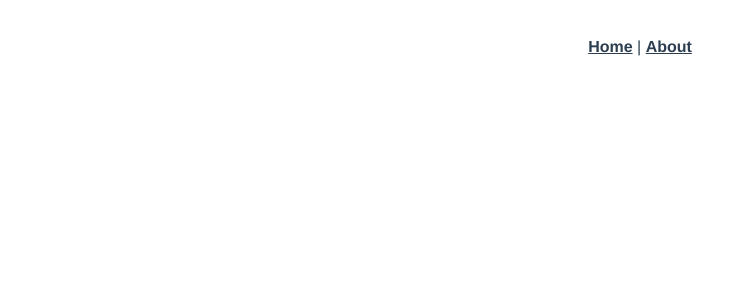
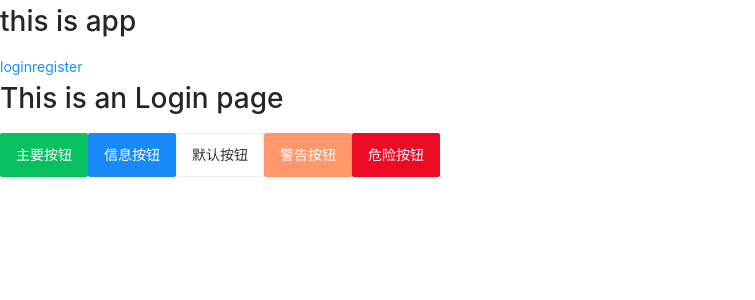
Before and after one commit to Arthur0k/headline, a Vue app: page /#/login in a window 1280 px wide. Shown: the top 300 px of the page, without its empty margins (0-755 px from the left). Built offline with nearby package versions, Linux system fonts and the light colour scheme.

Commit message:
项目初始化

```diff
--- a/babel.config.js
+++ b/babel.config.js
@@ -1,5 +1,12 @@
 module.exports = {
   presets: [
     '@vue/cli-plugin-babel/preset'
+  ],
+  plugins: [
+    ['import', {
+      libraryName: 'vant',
+      libraryDirectory: 'es',
+      style: true
+    }, 'vant']
   ]
 }
--- a/package.json
+++ b/package.json
@@ -9,6 +9,7 @@
   },
   "dependencies": {
     "core-js": "^3.6.5",
+    "vant": "^2.10.3",
     "vue": "^2.6.11",
     "vue-router": "^3.2.0"
   },
@@ -19,6 +20,7 @@
     "@vue/cli-service": "~4.5.0",
     "@vue/eslint-config-standard": "^5.1.2",
     "babel-eslint": "^10.1.0",
+    "babel-plugin-import": "^1.13.0",
     "eslint": "^6.7.2",
     "eslint-plugin-import": "^2.20.2",
     "eslint-plugin-node": "^11.1.0",
--- a/src/App.vue
+++ b/src/App.vue
@@ -1,32 +1,20 @@
 <template>
   <div id="app">
-    <div id="nav">
-      <router-link to="/">Home</router-link> |
-      <router-link to="/about">About</router-link>
-    </div>
-    <router-view/>
+    <h1>this is app</h1>
+    <router-link to="/login">login</router-link>
+    <router-link to="/register">register</router-link>
+    <router-view></router-view>
+    <van-button type="primary">主要按钮</van-button>
+    <van-button type="info">信息按钮</van-button>
+    <van-button type="default">默认按钮</van-button>
+    <van-button type="warning">警告按钮</van-button>
+    <van-button type="danger">危险按钮</van-button>
   </div>
 </template>
 
-<style lang="less">
-#app {
-  font-family: Avenir, Helvetica, Arial, sans-serif;
-  -webkit-font-smoothing: antialiased;
-  -moz-osx-font-smoothing: grayscale;
-  text-align: center;
-  color: #2c3e50;
-}
+<script>
+export default {}
+</script>
 
-#nav {
-  padding: 30px;
-
-  a {
-    font-weight: bold;
-    color: #2c3e50;
-
-    &.router-link-exact-active {
-      color: #42b983;
-    }
-  }
-}
+<style scoped>
 </style>
--- a/src/components/HelloWorld.vue
+++ /dev/null
@@ -1,59 +0,0 @@
-<template>
-  <div class="hello">
-    <h1>{{ msg }}</h1>
-    <p>
-      For a guide and recipes on how to configure / customize this project,<br>
-      check out the
-      <a href="https://cli.vuejs.org" target="_blank" rel="noopener">vue-cli documentation</a>.
-    </p>
-    <h3>Installed CLI Plugins</h3>
-    <ul>
-      <li><a href="https://github.com/vuejs/vue-cli/tree/dev/packages/%40vue/cli-plugin-babel" target="_blank" rel="noopener">babel</a></li>
-      <li><a href="https://github.com/vuejs/vue-cli/tree/dev/packages/%40vue/cli-plugin-router" target="_blank" rel="noopener">router</a></li>
-      <li><a href="https://github.com/vuejs/vue-cli/tree/dev/packages/%40vue/cli-plugin-eslint" target="_blank" rel="noopener">eslint</a></li>
-    </ul>
-    <h3>Essential Links</h3>
-    <ul>
-      <li><a href="https://vuejs.org" target="_blank" rel="noopener">Core Docs</a></li>
-      <li><a href="https://forum.vuejs.org" target="_blank" rel="noopener">Forum</a></li>
-      <li><a href="https://chat.vuejs.org" target="_blank" rel="noopener">Community Chat</a></li>
-      <li><a href="https://twitter.com/vuejs" target="_blank" rel="noopener">Twitter</a></li>
-      <li><a href="https://news.vuejs.org" target="_blank" rel="noopener">News</a></li>
-    </ul>
-    <h3>Ecosystem</h3>
-    <ul>
-      <li><a href="https://router.vuejs.org" target="_blank" rel="noopener">vue-router</a></li>
-      <li><a href="https://vuex.vuejs.org" target="_blank" rel="noopener">vuex</a></li>
-      <li><a href="https://github.com/vuejs/vue-devtools#vue-devtools" target="_blank" rel="noopener">vue-devtools</a></li>
-      <li><a href="https://vue-loader.vuejs.org" target="_blank" rel="noopener">vue-loader</a></li>
-      <li><a href="https://github.com/vuejs/awesome-vue" target="_blank" rel="noopener">awesome-vue</a></li>
-    </ul>
-  </div>
-</template>
-
-<script>
-export default {
-  name: 'HelloWorld',
-  props: {
-    msg: String
-  }
-}
-</script>
-
-<!-- Add "scoped" attribute to limit CSS to this component only -->
-<style scoped lang="less">
-h3 {
-  margin: 40px 0 0;
-}
-ul {
-  list-style-type: none;
-  padding: 0;
-}
-li {
-  display: inline-block;
-  margin: 0 10px;
-}
-a {
-  color: #42b983;
-}
-</style>
--- a/src/router/index.js
+++ b/src/router/index.js
@@ -1,23 +1,13 @@
 import Vue from 'vue'
 import VueRouter from 'vue-router'
-import Home from '../views/Home.vue'
 
 Vue.use(VueRouter)
 
+const Login = () => import('views/Login')
+const Register = () => import('views/Register')
 const routes = [
-  {
-    path: '/',
-    name: 'Home',
-    component: Home
-  },
-  {
-    path: '/about',
-    name: 'About',
-    // route level code-splitting
-    // this generates a separate chunk (about.[hash].js) for this route
-    // which is lazy-loaded when the route is visited.
-    component: () => import(/* webpackChunkName: "about" */ '../views/About.vue')
-  }
+  { path: '/login', component: Login },
+  { path: '/register', component: Register }
 ]
 
 const router = new VueRouter({
--- /dev/null
+++ b/src/styles/base.css
@@ -0,0 +1,4 @@
+* {
+  padding: 0;
+  margin: 0;
+}
--- a/src/views/Home.vue
+++ /dev/null
@@ -1,18 +0,0 @@
-<template>
-  <div class="home">
-    <img alt="Vue logo" src="../assets/logo.png">
-    <HelloWorld msg="Welcome to Your Vue.js App"/>
-  </div>
-</template>
-
-<script>
-// @ is an alias to /src
-import HelloWorld from '@/components/HelloWorld.vue'
-
-export default {
-  name: 'Home',
-  components: {
-    HelloWorld
-  }
-}
-</script>
--- a/src/views/About.vue
+++ b/src/views/Login.vue
@@ -1,5 +1,5 @@
 <template>
   <div class="about">
-    <h1>This is an about page</h1>
+    <h1>This is an Login page</h1>
   </div>
 </template>
--- /dev/null
+++ b/src/views/Register.vue
@@ -0,0 +1,12 @@
+<template>
+  <div id="register">
+    <h1>register</h1>
+  </div>
+</template>
+
+<script>
+export default {}
+</script>
+
+<style scoped>
+</style>
--- /dev/null
+++ b/vue.config.js
@@ -0,0 +1,17 @@
+const path = require('path')
+
+module.exports = {
+  devServer: {
+    open: true
+  },
+  configureWebpack: {
+    resolve: {
+      alias: {
+        '@': path.resolve(__dirname, 'src'),
+        // vue: path.resolve('vue/dist/vue-esm.js')
+        views: path.join('@/views')
+      },
+      // extensions: ['.js', '.vue', '.less']
+    }
+  }
+}
```
Also changed, not shown: src/main.js (+8 -0 lines), .eslintrc.js, 2 other files (tests, documents, lock files or other folders).
